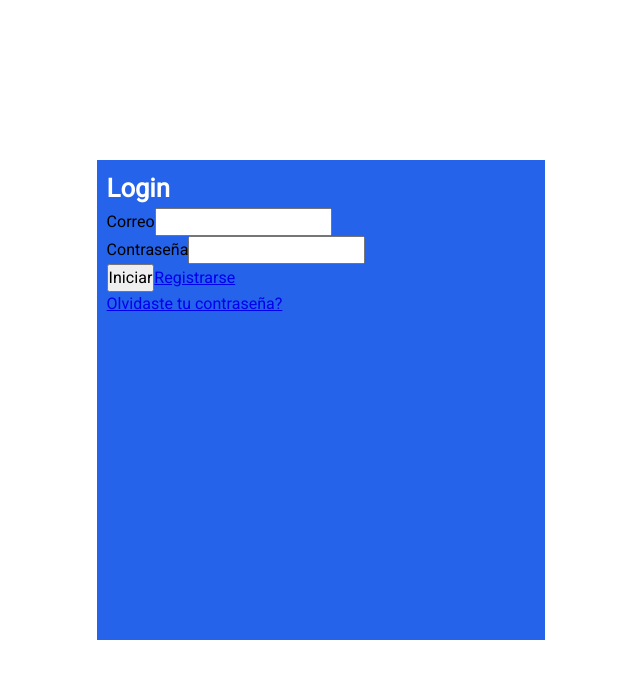
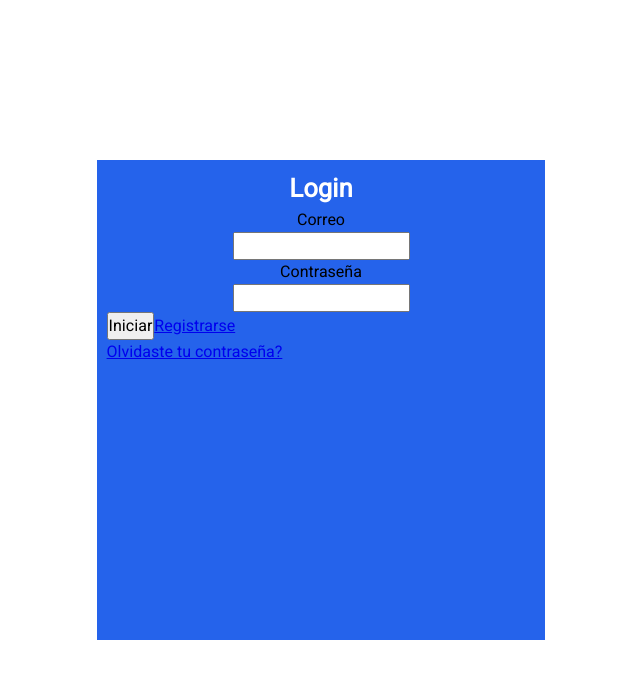
Before and after one commit to LuisArielRetanaHernadez/caht_client, a React (Vite) app: page /login in a window 1280 px wide. Shown: the top 678 px of the page, without its empty margins (319-959 px from the left). Built offline with nearby package versions, Linux system fonts and the light colour scheme.

Commit message:
agregando text-aling center al title y displey flex/colum al form__field

```diff
--- a/src/Pages/Login/login.styles.css
+++ b/src/Pages/Login/login.styles.css
@@ -7,6 +7,13 @@
 
 .form__title {
   font-size: 1.6rem;
+  text-align: center;
   color: black;
   filter: invert(1);
 }
+
+.form__field {
+  display: flex;
+  flex-direction: column;
+  align-items: center;
+}
```
